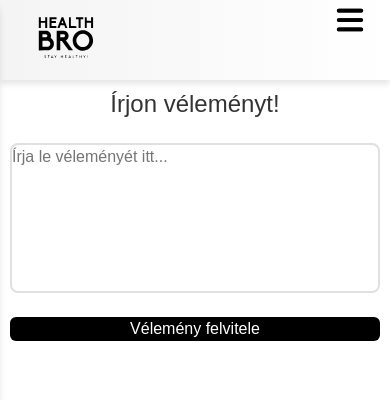
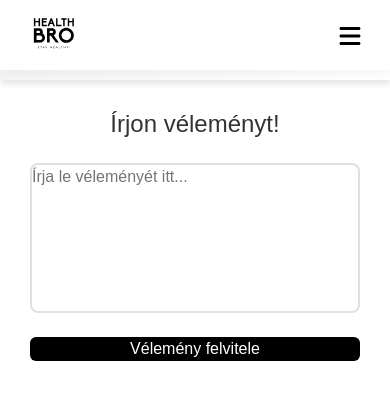
Before and after one commit to HIIMSKYDAZ/HealthBro, a React (Create React App) app: page /Review in a window 390 px wide. Shown: the top 400 px of the page. Built offline with nearby package versions, Linux system fonts and the light colour scheme; sample sign-in values are in the browser's storage.

Commit message:
navbar és sidebar működő

```diff
--- a/src/components/SideBar.css
+++ b/src/components/SideBar.css
@@ -1,61 +1,115 @@
 /* src/components/SideBar.css */
 .sidebar {
-    background-color: #f8f9fa !important;
+    background-color: #ffffff !important;
     display: flex !important;
     flex-direction: column !important;
     height: 100vh !important;
-    width: 250px !important;
+    width: 240px !important;
     position: fixed !important;
     top: 0 !important;
-    left: 0 !important; /* Changed from -250px to 0 for desktop visibility */
+    left: 0 !important;
     z-index: 1000 !important;
-    transition: left 0.4s cubic-bezier(0.4, 0, 0.2, 1) !important;
-    padding: 20px !important;
-    box-shadow: 0 4px 6px rgba(0,0,0,0.1) !important;
+    transition: transform 0.3s cubic-bezier(0.4, 0, 0.2, 1) !important;
+    padding: 30px 20px !important;
+    box-shadow: 0 4px 6px rgba(0,0,0,0.05) !important;
+    border-right: 1px solid #f0f0f0 !important;
 }
 
 .sidebar .img-fluid {
     display: flex !important;
     justify-content: center !important;
     align-items: center !important;
-    margin-bottom: 20px !important;
+    margin-bottom: 40px !important;
 }
 
 .sidebar .img-fluid img {
-    max-width: 150px !important;
+    max-width: 140px !important;
     max-height: 60px !important;
     object-fit: contain !important;
 }
 
+/* Mobil logo és menüikon */
+.mobile-header {
+    display: none !important;
+    position: fixed !important;
+    top: 0 !important;
+    left: 0 !important;
+    right: 0 !important;
+    height: 70px !important;
+    background: #ffffff !important;
+    z-index: 1000 !important;
+    padding: 0 20px !important;
+    align-items: center !important;
+    justify-content: space-between !important;
+    box-shadow: 0 2px 10px rgba(0,0,0,0.05) !important;
+}
+
 .menu-icon {
     display: none !important;
-    position: fixed !important;
-    top: 20px !important;
-    right: 20px !important;
-    z-index: 1100 !important;
     cursor: pointer !important;
     background: none !important;
     border: none !important;
     width: 40px !important;
     height: 40px !important;
-    padding: 5px !important;
+    padding: 8px !important;
 }
 
 .menu-icon svg {
     width: 100% !important;
     height: 100% !important;
-    color: #333 !important;
+    color: #2d3436 !important;
+}
+
+.menu-icon-main {
+    list-style: none !important;
+    padding: 0 !important;
+    margin: 0 !important;
+}
+
+.menu-icon-main li {
+    margin: 10px 0 !important;
+    transition: transform 0.2s ease !important;
+}
+
+.menu-icon-main li:hover {
+    transform: translateX(8px) !important;
+}
+
+.menu_link {
+    display: flex !important;
+    justify-content: space-between !important;
+    align-items: center !important;
+    padding: 14px 18px !important;
+    text-decoration: none !important;
+    color: #2d3436 !important;
+    font-size: 16px !important;
+    font-weight: 500 !important;
+    border-radius: 8px !important;
+    transition: all 0.2s ease !important;
+}
+
+.menu_link svg {
+    width: 22px !important;
+    height: 22px !important;
+    color: #636e72 !important;
 }
 
 @media screen and (max-width: 960px) {
+    .mobile-header {
+        display: flex !important;
+    }
+
     .sidebar {
-        left: -250px !important; /* Hide sidebar by default on mobile */
-        width: 250px !important;
-        max-width: 300px !important;
+        width: 280px !important;
+        top: 70px !important;
+        height: calc(100vh - 70px) !important;
+        transform: translateX(-100%) !important;
+        box-shadow: none !important;
+        border-right: none !important;
     }
 
     .sidebar.active {
-        left: 0 !important; /* Slide in from the right */
+        transform: translateX(0) !important;
     }
 
     .menu-icon {
@@ -63,42 +117,31 @@
     }
 
     .sidebar .img-fluid {
-        position: absolute !important;
-        top: 20px !important;
-        left: 20px !important;
-    }
-
-    .sidebar .img-fluid img {
-        max-width: 120px !important;
-        max-height: 50px !important;
+        display: none !important;
     }
 
     .menu-icon-main {
-        margin-top: 80px !important;
-        display: flex !important;
-        flex-direction: column !important;
-        gap: 10px !important;
-    }
-
-    .menu-icon-main li {
-        width: 100% !important;
+        padding: 0 15px !important;
     }
 
     .menu_link {
-        display: flex !important;
-        justify-content: space-between !important;
-        align-items: center !important;
-        padding: 15px !important;
-        text-decoration: none !important;
-        color: #333 !important;
-        width: 100% !important;
-        border-bottom: 1px solid rgba(0,0,0,0.1) !important;
+        font-size: 17px !important;
+        padding: 16px 20px !important;
+        margin: 8px 0 !important;
+        background: #f8f9fa !important;
     }
 }
 
 @media screen and (min-width: 961px) {
-    .sidebar .img-fluid img {
-        max-width: 150px !important;
-        max-height: 60px !important;
+    .sidebar + * {
+        margin-left: 240px !important;
+    }
+
+    .menu_link {
+        font-size: 17px !important;
+    }
+
+    .menu_link:hover {
+        background-color: #f8f9fa !important;
     }
 }
--- a/src/components/SideBar.js
+++ b/src/components/SideBar.js
@@ -35,7 +35,10 @@ const Sidebar = () => {
 
   return (
     <>
-      <div className={`sidebar ${click ? 'active' : ''}`}>
+    <div className="mobile-header">
+        <Link to="/HomeMain" className="mobile-logo">
+          <img src="images/logo.svg" alt="logo" style={{ height: '40px' }} />
+        </Link>
         <button className="menu-icon" onClick={handleClick}>
           {click ? (
             <svg xmlns="http://www.w3.org/2000/svg" viewBox="0 0 384 512">
@@ -47,7 +50,9 @@ const Sidebar = () => {
             </svg>
           )}
         </button>
-        <Link to="/HomeMain" className="img-fluid" onClick={closeMobileMenu}>
+      </div>
+      <div className={`sidebar ${click ? 'active' : ''}`}>
+        <Link to="/HomeMain" className="img-fluid">
           <img src="images/logo.svg" alt="logo" />
         </Link>
         <ul className={`menu-icon-main ${click ? 'active' : ''}`}>
--- a/src/components/pages/HomeMain.css
+++ b/src/components/pages/HomeMain.css
@@ -7,7 +7,6 @@ video {
 }
 
 .homemain-container {
-  display: grid !important;
   grid-template-columns: 250px 1fr !important;
   height: auto !important;
   gap: 20px !important;
@@ -162,7 +161,7 @@ video {
 .content {
   max-width: 1200px;
   margin: 0 auto;
-  padding: 16px;
+  padding: 20px !important;
   padding-bottom: 80px !important;
 }
 
```
